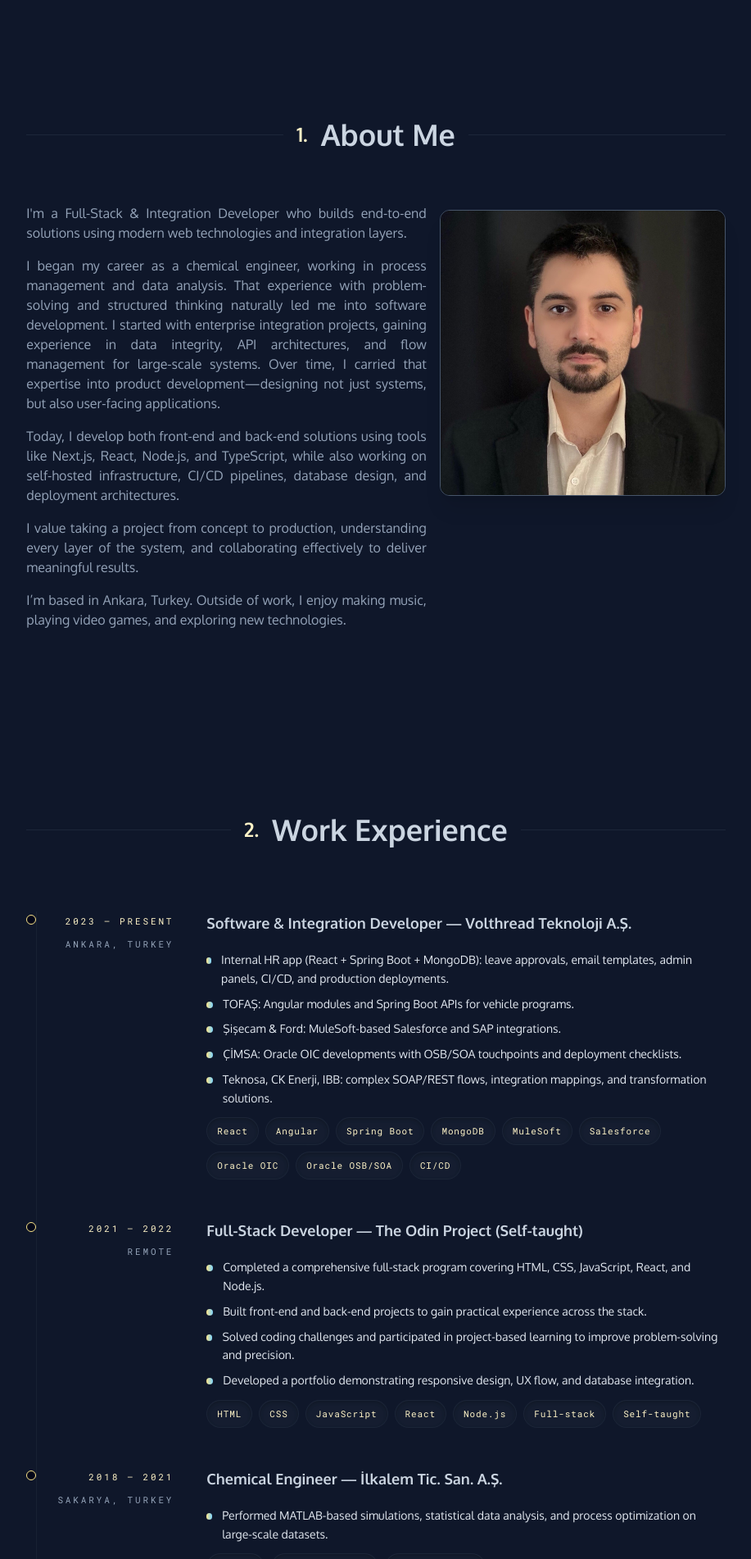
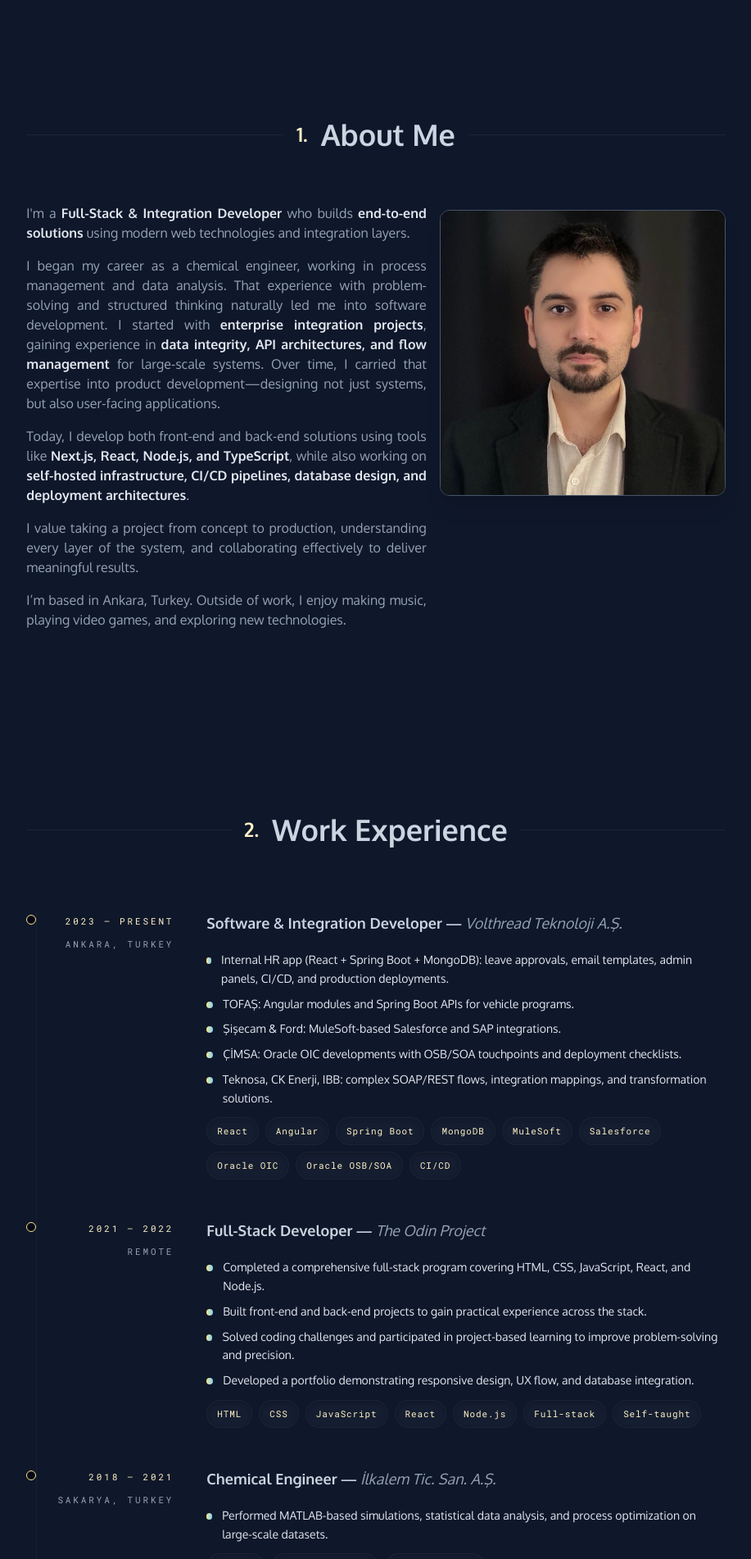
Before and after one commit to fatiharapoglu/portfolio-2023, a Next.js app: page /en in a window 1280 px wide. Shown: the part 880-2782 px from the top of the page at 82% size, without its empty margins (181-1098 px from the left). Built offline with nearby package versions, Linux system fonts and the light colour scheme.

Commit message:
update: enhance text formatting and localization in About, EnterpriseSummary, and Introduction components

```diff
--- a/src/app/components/About.tsx
+++ b/src/app/components/About.tsx
@@ -14,11 +14,11 @@ export default function About() {
             <Title count={1} title={t("title")} />
             <motion.div initial={{ opacity: 0, y: 30 }} whileInView={{ opacity: 1, y: 0 }} transition={{ duration: 0.5, delay: 0.3 }} viewport={{ once: true }} className="flex flex-col justify-between gap-4 xl:flex-row">
                 <div className="text-justify text-sm md:text-base xl:w-7/12">
-                    <p>{t("paragraph-1")}</p>
-                    <p className="pt-4">{t("paragraph-2")}</p>
-                    <p className="pt-4">{t("paragraph-3")}</p>
-                    <p className="pt-4">{t("paragraph-4")}</p>
-                    <p className="pt-4">{t("paragraph-5")}</p>
+                    <p>{t.rich("paragraph-1", { strong: (chunks) => <strong className="text-slate-200">{chunks}</strong> })}</p>
+                    <p className="pt-4">{t.rich("paragraph-2", { strong: (chunks) => <strong className="text-slate-200">{chunks}</strong> })}</p>
+                    <p className="pt-4">{t.rich("paragraph-3", { strong: (chunks) => <strong className="text-slate-200">{chunks}</strong> })}</p>
+                    <p className="pt-4">{t.rich("paragraph-4", { strong: (chunks) => <strong className="text-slate-200">{chunks}</strong> })}</p>
+                    <p className="pt-4">{t.rich("paragraph-5", { strong: (chunks) => <strong className="text-slate-200">{chunks}</strong> })}</p>
                 </div>
                 <Tilt options={defaultTiltOptions} className="mt-2 flex items-start justify-center xl:w-5/12">
                     <Image src="/me.jpeg" width={350} height={350} alt={"Picture of me"} className="rounded-xl border border-slate-600 shadow-xl" />
--- a/src/app/components/EnterpriseSummary.tsx
+++ b/src/app/components/EnterpriseSummary.tsx
@@ -54,7 +54,10 @@ export default function EnterpriseSummary() {
                                 </div>
                                 <div className="flex flex-col gap-3">
                                     <div className="flex flex-col gap-2">
-                                        <h3 className="text-lg font-semibold text-slate-300">{t(`${baseKey}.title`)}</h3>
+                                        <h3 className="text-lg font-semibold text-slate-300">
+                                            {t(`${baseKey}.titlePrefix`)}
+                                            <span className="italic font-normal text-slate-400"> {t(`${baseKey}.titleOrg`)}</span>
+                                        </h3>
                                     </div>
                                     <ul className="mt-2 space-y-2 text-sm text-slate-200">
                                         {bullets.map((bullet, idx) => (
--- a/src/app/components/Introduction.tsx
+++ b/src/app/components/Introduction.tsx
@@ -25,7 +25,7 @@ export default function Introduction() {
                 {t("role")}
             </motion.div>
             <motion.div initial={{ opacity: 0, y: 20 }} animate={{ opacity: 1, y: 0 }} transition={{ duration: 0.5, delay: 0.8 }} className="w-2/3 text-sm lg:text-base">
-                <p className=" text-lg text-slate-400">{t("body")}</p>
+                <p className="text-lg text-slate-400">{t.rich("body", { strong: (chunks) => <strong className="text-slate-200">{chunks}</strong> })}</p>
             </motion.div>
             <motion.button
                 initial={{ opacity: 0 }}
--- a/src/messages/en.json
+++ b/src/messages/en.json
@@ -9,14 +9,14 @@
         "badge": "Hi, I'm",
         "name": "Fatih Arapoğlu",
         "role": "Full-Stack & Integration Developer",
-        "body": "A software developer building end-to-end solutions with JavaScript/TypeScript, React, Next.js, Node.js, and integration technologies.",
+        "body": "A software developer building <strong>end-to-end solutions</strong> with JavaScript/TypeScript, React, Next.js, Node.js, and integration technologies.",
         "cta": "Explore my projects"
     },
     "About": {
         "title": "About Me",
-        "paragraph-1": "I'm a Full-Stack & Integration Developer who builds end-to-end solutions using modern web technologies and integration layers.",
-        "paragraph-2": "I began my career as a chemical engineer, working in process management and data analysis. That experience with problem-solving and structured thinking naturally led me into software development. I started with enterprise integration projects, gaining experience in data integrity, API architectures, and flow management for large-scale systems. Over time, I carried that expertise into product development—designing not just systems, but also user-facing applications.",
-        "paragraph-3": "Today, I develop both front-end and back-end solutions using tools like Next.js, React, Node.js, and TypeScript, while also working on self-hosted infrastructure, CI/CD pipelines, database design, and deployment architectures.",
+        "paragraph-1": "I'm a <strong>Full-Stack & Integration Developer</strong> who builds <strong>end-to-end solutions</strong> using modern web technologies and integration layers.",
+        "paragraph-2": "I began my career as a chemical engineer, working in process management and data analysis. That experience with problem-solving and structured thinking naturally led me into software development. I started with <strong>enterprise integration projects</strong>, gaining experience in <strong>data integrity, API architectures, and flow management</strong> for large-scale systems. Over time, I carried that expertise into product development—designing not just systems, but also user-facing applications.",
+        "paragraph-3": "Today, I develop both front-end and back-end solutions using tools like <strong>Next.js, React, Node.js, and TypeScript</strong>, while also working on <strong>self-hosted infrastructure, CI/CD pipelines, database design, and deployment architectures</strong>.",
         "paragraph-4": "I value taking a project from concept to production, understanding every layer of the system, and collaborating effectively to deliver meaningful results.",
         "paragraph-5": "I’m based in Ankara, Turkey. Outside of work, I enjoy making music, playing video games, and exploring new technologies."
     },
@@ -56,7 +56,8 @@
         "title": "Work Experience",
         "items": {
             "volthread": {
-                "title": "Software & Integration Developer — Volthread Teknoloji A.Ş.",
+                "titlePrefix": "Software & Integration Developer —",
+                "titleOrg": "Volthread Teknoloji A.Ş.",
                 "meta": "2023 – Present | Ankara, Turkey",
                 "bullets": [
                     "Internal HR app (React + Spring Boot + MongoDB): leave approvals, email templates, admin panels, CI/CD, and production deployments.",
@@ -68,7 +69,8 @@
                 "tags": ["React", "Angular", "Spring Boot", "MongoDB", "MuleSoft", "Salesforce", "Oracle OIC", "Oracle OSB/SOA", "CI/CD"]
             },
             "odin": {
-                "title": "Full-Stack Developer — The Odin Project (Self-taught)",
+                "titlePrefix": "Full-Stack Developer —",
+                "titleOrg": "The Odin Project",
                 "meta": "2021 – 2022 | Remote",
                 "bullets": [
                     "Completed a comprehensive full-stack program covering HTML, CSS, JavaScript, React, and Node.js.",
@@ -79,11 +81,10 @@
                 "tags": ["HTML", "CSS", "JavaScript", "React", "Node.js", "Full-stack", "Self-taught"]
             },
             "ilkalem": {
-                "title": "Chemical Engineer — İlkalem Tic. San. A.Ş.",
+                "titlePrefix": "Chemical Engineer —",
+                "titleOrg": "İlkalem Tic. San. A.Ş.",
                 "meta": "2018 – 2021 | Sakarya, Turkey",
-                "bullets": [
-                    "Performed MATLAB-based simulations, statistical data analysis, and process optimization on large-scale datasets."
-                ],
+                "bullets": ["Performed MATLAB-based simulations, statistical data analysis, and process optimization on large-scale datasets."],
                 "tags": ["MATLAB", "Process Design", "Data Analysis"]
             }
         }
--- a/src/messages/tr.json
+++ b/src/messages/tr.json
@@ -9,14 +9,14 @@
         "badge": "Merhaba, ben",
         "name": "Fatih Arapoğlu",
         "role": "Full-Stack & Entegrasyon Geliştiricisi",
-        "body": "JavaScript/TypeScript, React, Next.js, Node.js ve entegrasyon teknolojileriyle uçtan uca çözümler geliştiren bir yazılım geliştiricisiyim.",
+        "body": "JavaScript/TypeScript, React, Next.js, Node.js ve entegrasyon teknolojileriyle <strong>uçtan uca çözümler</strong> geliştiren bir yazılım geliştiricisiyim.",
         "cta": "Proje çalışmalarımı inceleyin"
     },
     "About": {
         "title": "Hakkımda",
-        "paragraph-1": "Modern web teknolojileri ve entegrasyon katmanlarıyla uçtan uca çözümler geliştiren bir Full-Stack & Entegrasyon Geliştiricisiyim.",
-        "paragraph-2": "Kariyerime kimya mühendisi olarak başladım. Süreç yönetimi, veri analizi ve problem çözme konularındaki bu mühendislik deneyimi, zamanla ilgimi yazılım geliştirmeye yöneltti. Yazılım alanında kurumsal entegrasyon projeleriyle başladım; büyük ölçekli sistemlerde veri bütünlüğü, API mimarileri ve akış yönetimi konularında deneyim kazandım. Sonrasında bu tecrübeyi ürün geliştirme tarafına taşıyarak, sadece sistemleri değil, kullanıcıya dokunan ürünleri de tasarlamaya başladım.",
-        "paragraph-3": "Bugün, Next.js, React, Node.js ve TypeScript gibi modern araçlarla arayüz ve backend geliştirmeleri yapıyor; aynı zamanda self-hosted altyapılar, CI/CD süreçleri, veritabanı tasarımı ve dağıtım mimarileri üzerinde çalışıyorum.",
+        "paragraph-1": "Modern web teknolojileri ve entegrasyon katmanlarıyla <strong>uçtan uca çözümler</strong> geliştiren bir <strong>Full-Stack & Entegrasyon Geliştiricisiyim.</strong>",
+        "paragraph-2": "Kariyerime kimya mühendisi olarak başladım. Süreç yönetimi, veri analizi ve problem çözme konularındaki bu mühendislik deneyimi, zamanla ilgimi yazılım geliştirmeye yöneltti. Yazılım alanında <strong>kurumsal entegrasyon projeleriyle</strong> başladım; büyük ölçekli sistemlerde <strong>veri bütünlüğü, API mimarileri ve akış yönetimi</strong> konularında deneyim kazandım. Sonrasında bu tecrübeyi ürün geliştirme tarafına taşıyarak, sadece sistemleri değil, kullanıcıya dokunan ürünleri de tasarlamaya başladım.",
+        "paragraph-3": "Bugün, <strong>Next.js, React, Node.js ve TypeScript</strong> gibi modern araçlarla arayüz ve backend geliştirmeleri yapıyor; aynı zamanda <strong>self-hosted altyapılar, CI/CD süreçleri, veritabanı tasarımı ve dağıtım mimarileri</strong> üzerinde çalışıyorum.",
         "paragraph-4": "Bir projeyi fikirden üretime taşıyabilmeyi, sistemin her katmanını anlamayı ve bu süreçte ekiplerle ortak şekilde ilerlemeyi önemsiyorum.",
         "paragraph-5": "Ankara’da yaşıyorum. Kod yazmadığım zamanlarda müzikle uğraşır, video oyunları oynar veya yeni teknolojiler denerim."
     },
@@ -56,7 +56,8 @@
         "title": "Çalışma Deneyimi",
         "items": {
             "volthread": {
-                "title": "Yazılım & Entegrasyon Geliştiricisi — Volthread Teknoloji A.Ş.",
+                "titlePrefix": "Yazılım & Entegrasyon Geliştiricisi —",
+                "titleOrg": "Volthread Teknoloji A.Ş.",
                 "meta": "2023 – Güncel | Ankara, Türkiye",
                 "bullets": [
                     "Internal İnsan Kaynakları Uygulaması (React + Spring Boot + MongoDB): izin onayları, e-posta şablonları, admin panelleri, CI/CD ve prod dağıtımları.",
@@ -68,7 +69,8 @@
                 "tags": ["React", "Angular", "Spring Boot", "MongoDB", "MuleSoft", "Salesforce", "Oracle OIC", "Oracle OSB/SOA", "CI/CD"]
             },
             "odin": {
-                "title": "Full-Stack Developer — The Odin Project",
+                "titlePrefix": "Full-Stack Developer —",
+                "titleOrg": "The Odin Project",
                 "meta": "2021 – 2022 | Remote",
                 "bullets": [
                     "HTML, CSS, JavaScript, React ve Node.js kapsayan kapsamlı bir full-stack eğitiminin tamamlanması.",
@@ -79,7 +81,8 @@
                 "tags": ["HTML", "CSS", "JavaScript", "React", "Node.js", "Full-stack", "Self-taught"]
             },
             "ilkalem": {
-                "title": "Kimya Mühendisi — İlkalem Tic. San. A.Ş.",
+                "titlePrefix": "Kimya Mühendisi —",
+                "titleOrg": "İlkalem Tic. San. A.Ş.",
                 "meta": "2018 – 2021 | Sakarya, Türkiye",
                 "bullets": [
                     "MATLAB ile büyük veri setlerinde simülasyon, istatistiksel değerlendirme ve süreç optimizasyonu."
```
